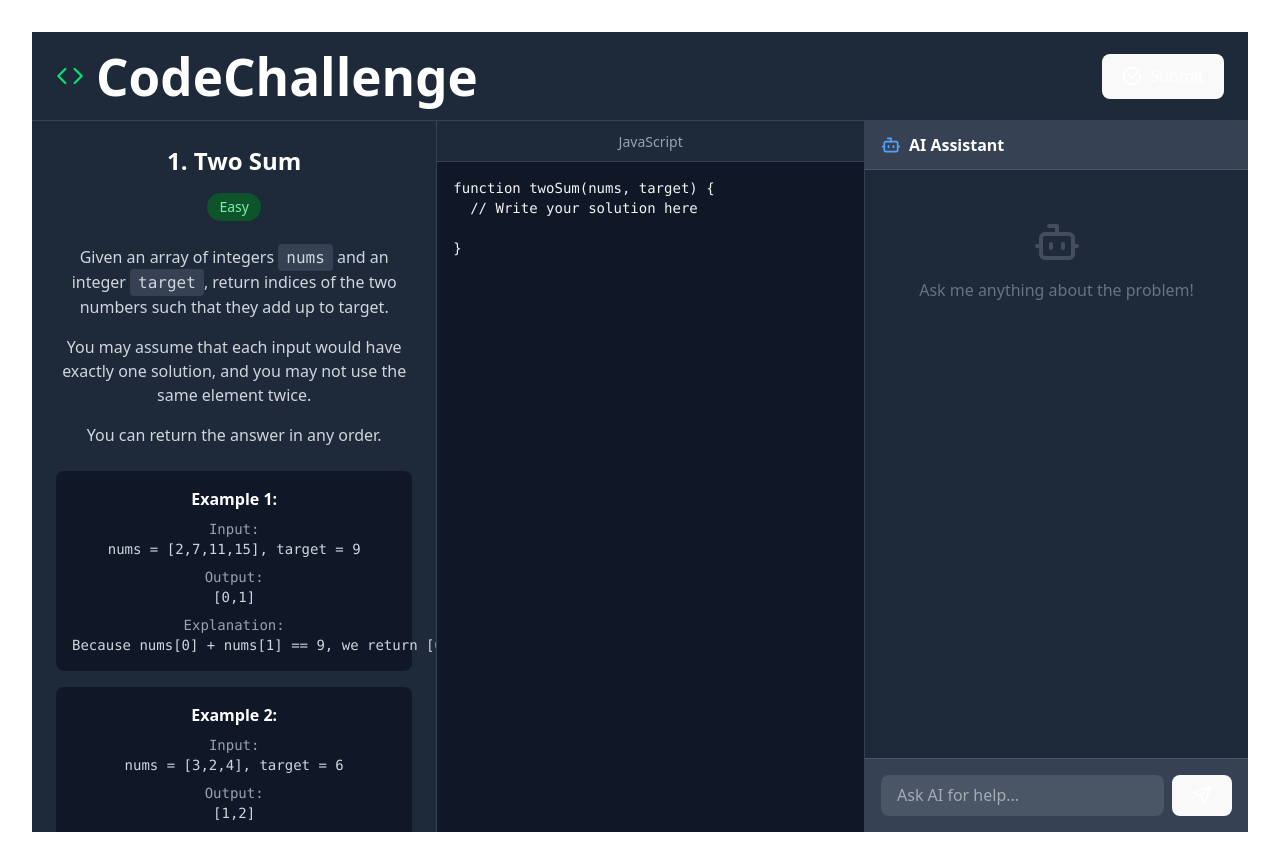
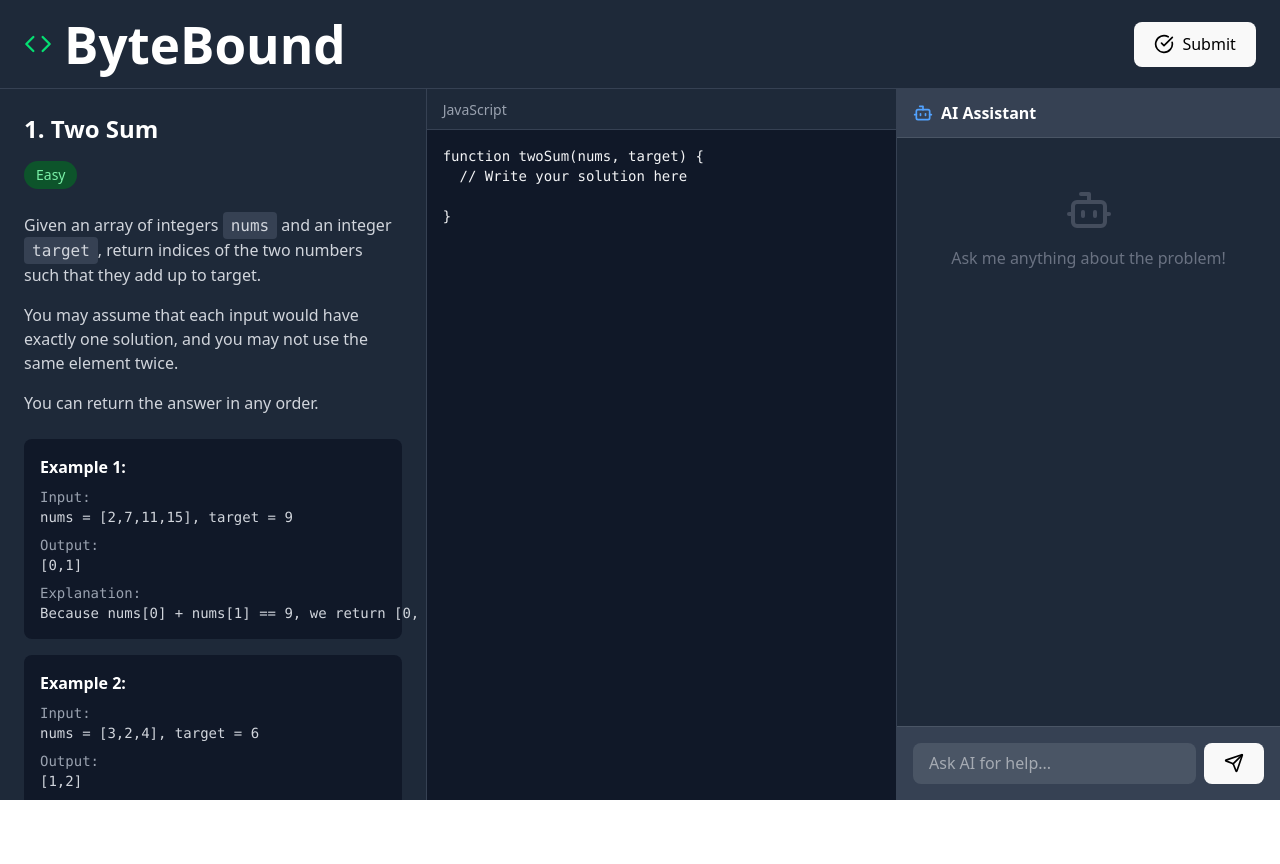
Before and after one commit to PaoloMazzon/ByteBound, a React (Vite) app in the folder react_frontend/bytebound/: page / in a window 1280 px wide. After the commit the page ends 800 px from the top, so only its background shows below. Built offline with nearby package versions, Linux system fonts and the light colour scheme.

Commit message:
made layout look better

```diff
--- a/react_frontend/bytebound/src/App.css
+++ b/react_frontend/bytebound/src/App.css
@@ -1,44 +1 @@
 @import "tailwindcss";
-
-#root {
-  max-width: 1280px;
-  margin: 0 auto;
-  padding: 2rem;
-  text-align: center;
-}
-
-.logo {
-  height: 6em;
-  padding: 1.5em;
-  will-change: filter;
-  transition: filter 300ms;
-}
-.logo:hover {
-  filter: drop-shadow(0 0 2em #646cffaa);
-}
-.logo.react:hover {
-  filter: drop-shadow(0 0 2em #61dafbaa);
-}
-
-@keyframes logo-spin {
-  from {
-    transform: rotate(0deg);
-  }
-  to {
-    transform: rotate(360deg);
-  }
-}
-
-@media (prefers-reduced-motion: no-preference) {
-  a:nth-of-type(2) .logo {
-    animation: logo-spin infinite 20s linear;
-  }
-}
-
-.card {
-  padding: 2em;
-}
-
-.read-the-docs {
-  color: #888;
-}
--- a/react_frontend/bytebound/src/App.jsx
+++ b/react_frontend/bytebound/src/App.jsx
@@ -69,18 +69,22 @@
   };
 
   return (
-    <div className="h-screen flex flex-col bg-gray-900">
+
+    <div className="w-full h-screen flex flex-col">
       {/* Header */}
+      {/*This is for header styling */}
+
       <header className="bg-gray-800 border-b border-gray-700 px-6 py-4">
-        <div className="flex items-center justify-between">
+        <div className="flex items-center justify-between ">
           <div className="flex items-center gap-3">
             <Code className="text-green-400" size={28} />
-            <h1 className="text-2xl font-bold text-white">CodeChallenge</h1>
+            <h1 className="text-2xl font-bold text-white ">ByteBound</h1>
           </div>
-          <button
-            onClick={handleSubmit}
-            className="flex items-center gap-2 bg-green-600 hover:bg-green-700 text-white px-6 py-2 rounded-lg font-medium transition-colors"
-          >
+         <button
+      onClick={handleSubmit}
+      className="flex items-center gap-2 bg-green-400 hover:bg-green-700 text-black px-6 py-2 rounded-lg font-medium"
+      >
+
             <CheckCircle size={20} />
             Submit
           </button>
@@ -88,7 +92,7 @@
       </header>
 
       {/* Main Content */}
-      <div className="flex-1 flex overflow-hidden">
+      <div className="flex-1 flex overflow-hidden ">
         {/* Left Panel - Problem Description */}
         <div className="w-1/3 bg-gray-800 overflow-y-auto border-r border-gray-700">
           <div className="p-6">
@@ -121,8 +125,8 @@
                   <div>nums = [2,7,11,15], target = 9</div>
                   <div className="text-gray-400 mt-2">Output:</div>
                   <div>[0,1]</div>
-                  <div className="text-gray-400 mt-2">Explanation:</div>
-                  <div>Because nums[0] + nums[1] == 9, we return [0, 1].</div>
+                  <div className="text-gray-400 mt-2 ">Explanation:</div>
+                  <div className="mx-auto">Because nums[0] + nums[1] == 9, we return [0, 1].</div>
                 </pre>
               </div>
 
@@ -238,7 +242,7 @@
               <button
                 onClick={() => sendMessageToAI(input)}
                 disabled={isLoading || !input.trim()}
-                className="bg-blue-600 hover:bg-blue-700 disabled:bg-gray-600 disabled:cursor-not-allowed text-white p-2 rounded-lg transition-colors"
+                className="bg-green-600 hover:bg-blue-700 disabled:bg-gray-600 disabled:cursor-not-allowed text-black p-2 rounded-lg transition-colors"
               >
                 <Send size={20} />
               </button>
@@ -246,6 +250,8 @@
           </div>
         </div>
       </div>
-    </div>
+      </div>
+
+
   );
 }
```
Also changed, not shown: 2 other files (tests, documents, lock files or other folders).
